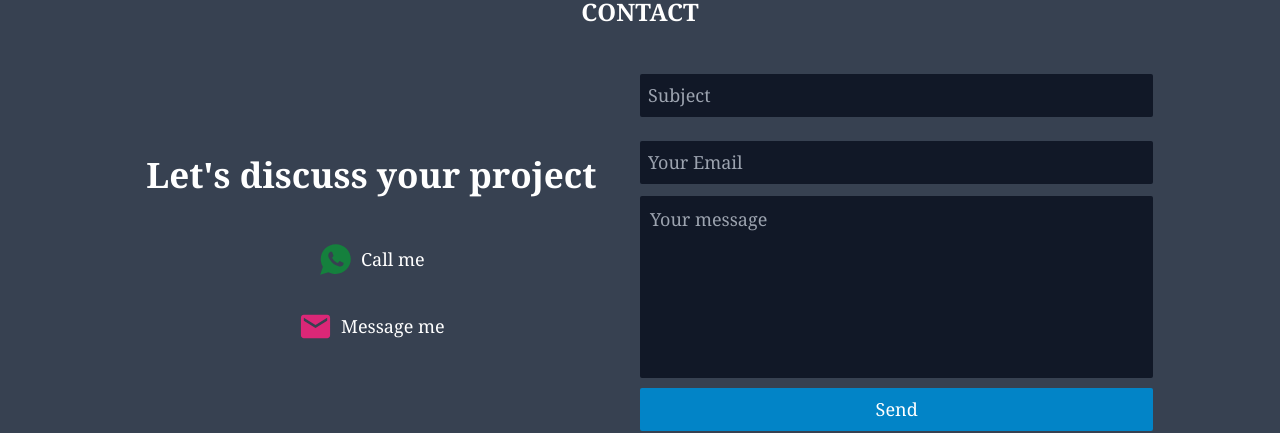
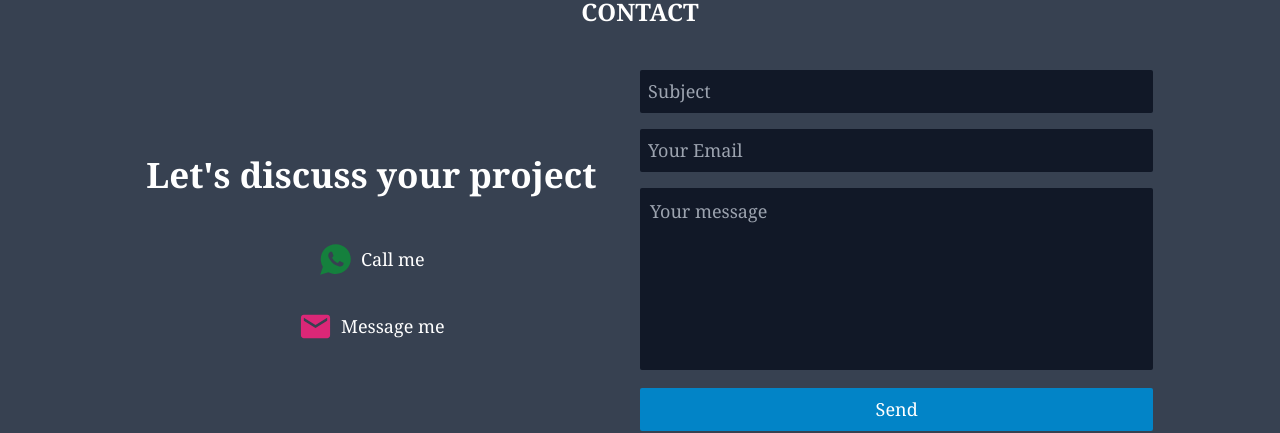
Before and after one commit to Thawng01/portfolio, a React (Create React App) app: page / in a window 1280 px wide. Shown: the part 2673-3106 px from the top of the page. Built offline with nearby package versions, Linux system fonts and the light colour scheme.

Commit message:
fix final done

```diff
--- a/src/pages/Contact.js
+++ b/src/pages/Contact.js
@@ -121,7 +121,7 @@ const Contact = forwardRef((props, ref) => {
                     ref={form}
                     onSubmit={handleSubmit}
                 >
-                    <div className=" my-3">
+                    <div className=" my-2">
                         <input
                             className="w-full text-white border-none font-serif rounded-sm bg-gray-900 text-md focus:outline-0 p-2"
                             type="text"
@@ -131,7 +131,7 @@ const Contact = forwardRef((props, ref) => {
                             onChange={handleSubjectChange}
                         />
                     </div>
-                    <div className=" my-3">
+                    <div className=" my-2">
                         <input
                             className="w-full text-white border-none font-serif bg-gray-900 rounded-sm text-md focus:outline-0 p-2"
                             type="email"
@@ -143,7 +143,7 @@ const Contact = forwardRef((props, ref) => {
                     </div>
 
                     <textarea
-                        className="border-none text-white text-md font-serif bg-gray-900 resize-none w-full rounded-sm p-2.5 focus:outline-0"
+                        className="my-2 border-none text-white text-md font-serif bg-gray-900 resize-none w-full rounded-sm p-2.5 focus:outline-0"
                         rows={6}
                         name="message"
                         value={message}
```
